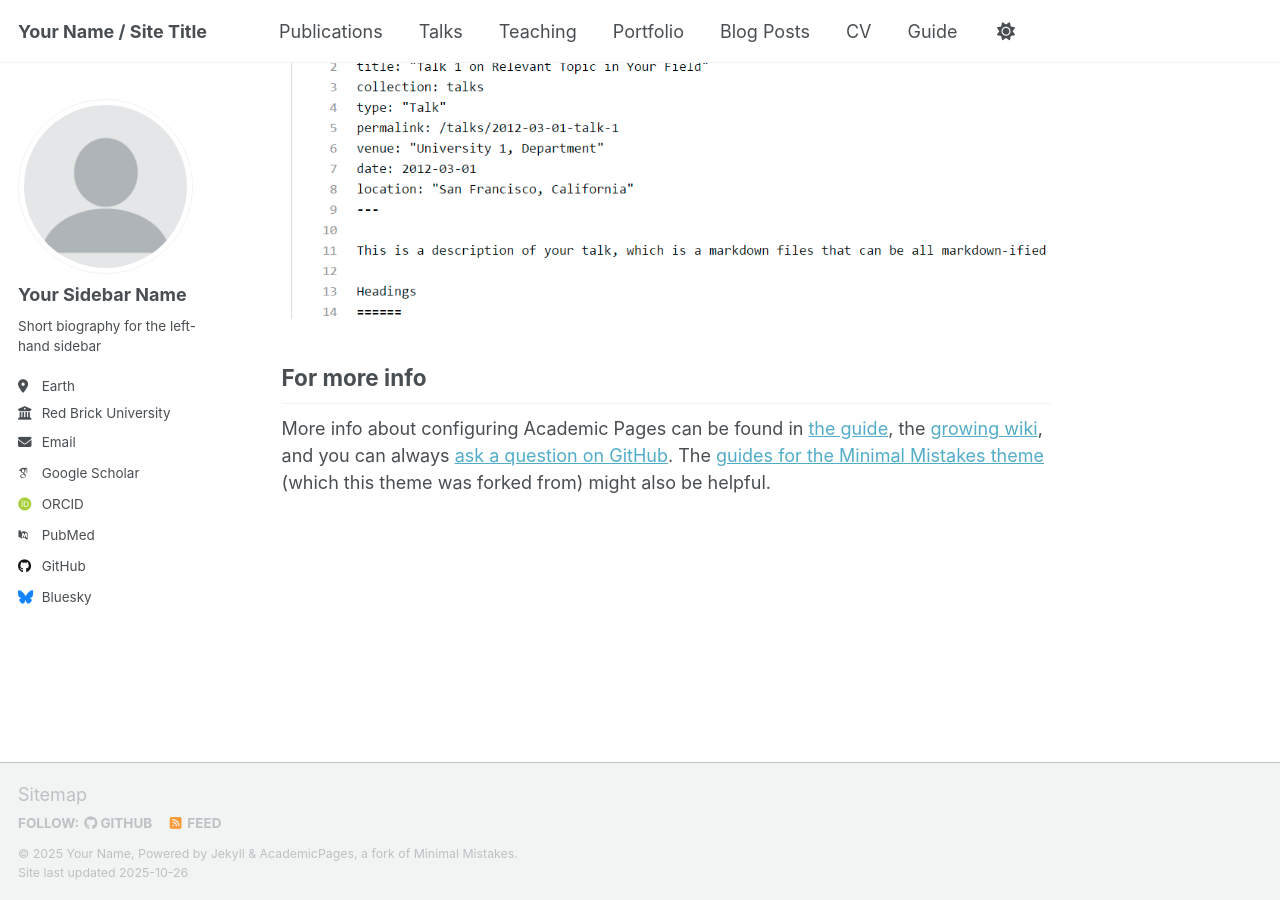
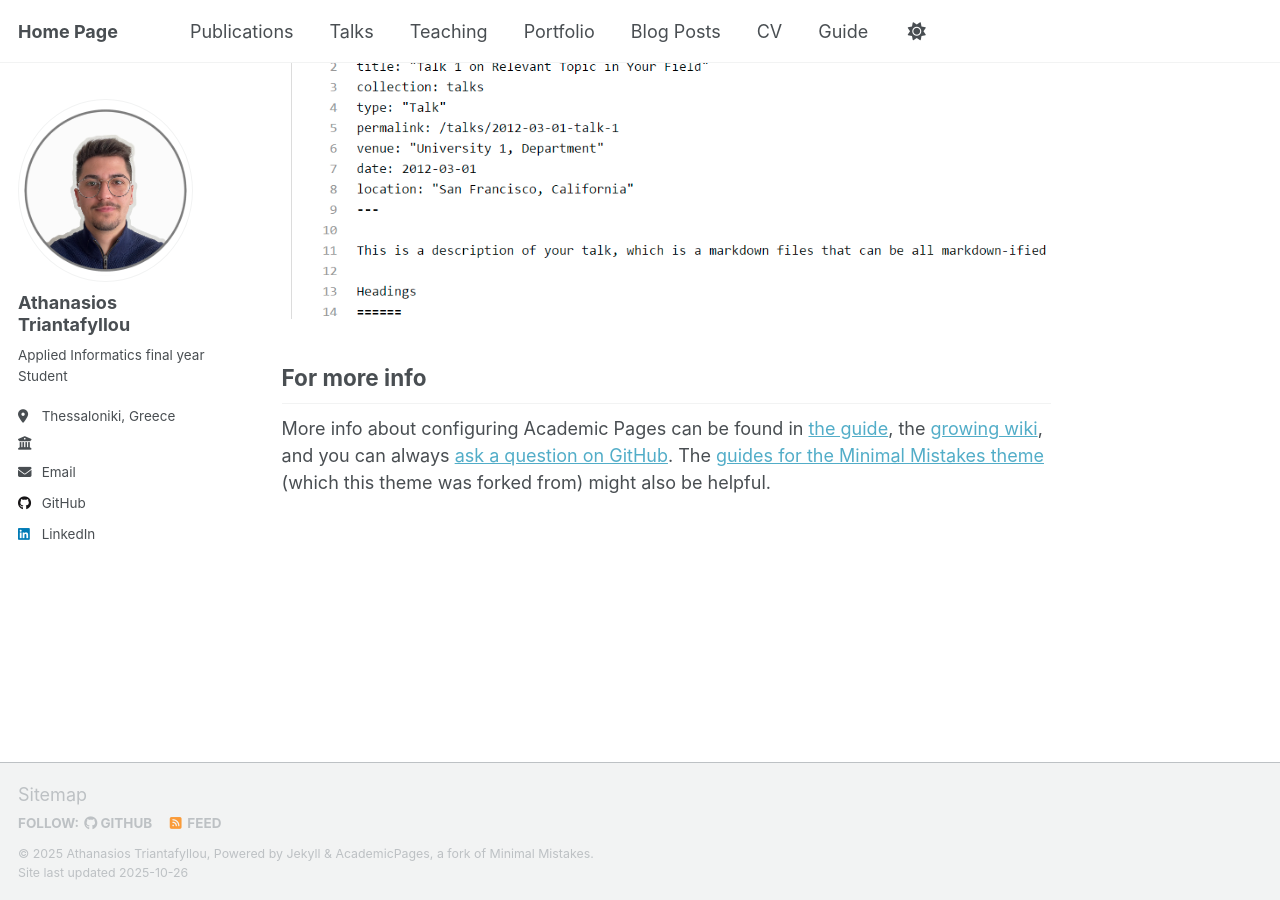
Before and after one commit to AthTriantafyllou/AthTriantafyllou.github.io, a Jekyll site: the page built from _pages/about.md, in a window 1280 px wide and 900 px high, scrolled down 2880 px. Built offline with Jekyll 4.4.1, drawn with Linux system fonts in a browser that asks for light colours; some web fonts are replaced; a script that is not in the unit is left out.

Commit message:
Update _config.yml

```diff
--- a/_config.yml
+++ b/_config.yml
@@ -9,10 +9,10 @@
 # Basic Site Settings
 locale                   : "en-US"
 site_theme               : "default" # Currently available options are "default", "air"
-title                    : "Your Name / Site Title"
+title                    : "Home Page"
 title_separator          : "-"
-name                     : &name "Your Name"
-description              : &description "Your Name's academic portfolio"   # Update this with a general description of your site, this is the default if not overridden by a page
+name                     : &name "Athanasios Triantafyllou"
+description              : &description ""   # Update this with a general description of your site, this is the default if not overridden by a page
 url                      : https://academicpages.github.io # The base hostname & protocol for your site e.g. "https://[your GitHub username].github.io",
                                                            # or if you already have some other page hosted on Github then use "https://[your GitHub username].github.io/[Your Repo Name]"
 baseurl                  : "" # the subpath of your site, e.g. "/blog"
@@ -23,24 +23,24 @@ repository               : "academicpages/academicpages.github.io"
 #               Additional customization can be done by editing /_includes/author-profile.html
 author:
   # Biographic information
-  avatar           : "profile.png"
-  name             : "Your Sidebar Name"
+  avatar           : "phone_profile_6.png"
+  name             : "Athanasios Triantafyllou"
   pronouns         : # example: "she/her"
-  bio              : "Short biography for the left-hand sidebar"
-  location         : "Earth"
-  employer         : "Red Brick University"
+  bio              : "Applied Informatics final year Student"
+  location         : "Thessaloniki, Greece"
+  employer         : ""
   uri              : # URL
-  email            : "none@example.org"
+  email            : "triantathan@gmail.com"
 
   # Academic websites
   academia         : # URL
   arxiv            : # URL - Update with the correct link to your profile
-  googlescholar    : "https://scholar.google.com/citations?user=PS_CX0AAAAAJ"
+  googlescholar    :
   inspire-hep      : # URL
   impactstory      : # URL
-  orcid            : "https://orcid.org/yourorcidurl"
+  orcid            :
   semantic         : # URL
-  pubmed           : "https://www.ncbi.nlm.nih.gov/pubmed/?term=john+snow"
+  pubmed           :
   researchgate     : # URL
   scopus           : # URL
 
@@ -48,13 +48,13 @@ author:
   bitbucket        : # Username - Update with your username on the site
   codepen          : # Username
   dribbble         : # Username
-  github           : "academicpages"
+  github           : "AthTriantafyllou"
   kaggle           : # Username
   stackoverflow    : # User number or user number and name (i.e., use "1" or "1/jeff-atwood")
 
   # Social media
   artstation       : # Username
-  bluesky          : "bsky.app" # Replace this with you Bluesky username
+  bluesky          : # Replace this with you Bluesky username
   facebook         : # Username
   flickr           : # Username
   foursquare       : # Username
@@ -63,7 +63,7 @@ author:
   keybase          : # Username
   instagram        : # Username
   lastfm           : # Username
-  linkedin         : # Username
+  linkedin         : "Athanasios Triantafyllou"
   mastodon         : # URL
   medium           : # URL
   pinterest        : # Username
@@ -135,7 +135,7 @@ yandex_site_verification :
 
 # Social Sharing
 twitter:
-  username               : &twitter
+  username               :
 facebook:
   username               :
   app_id                 :
```
